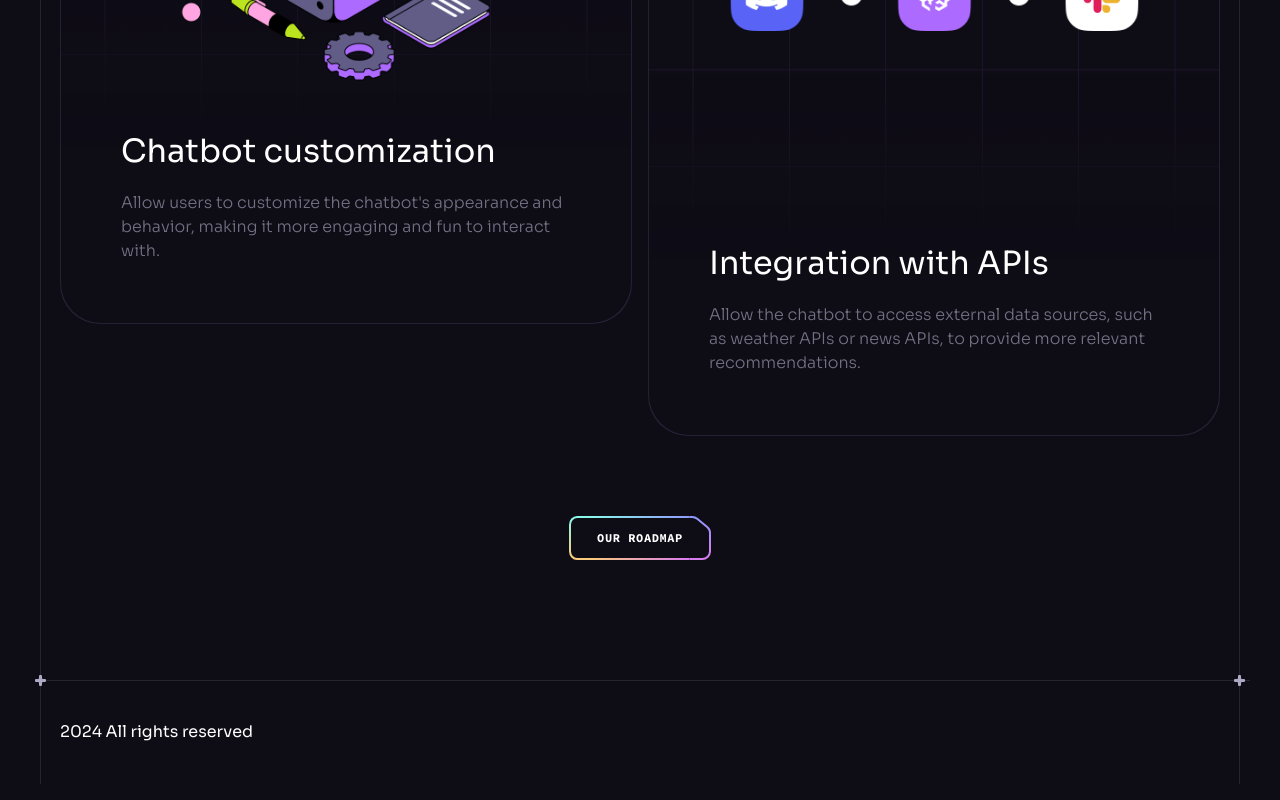
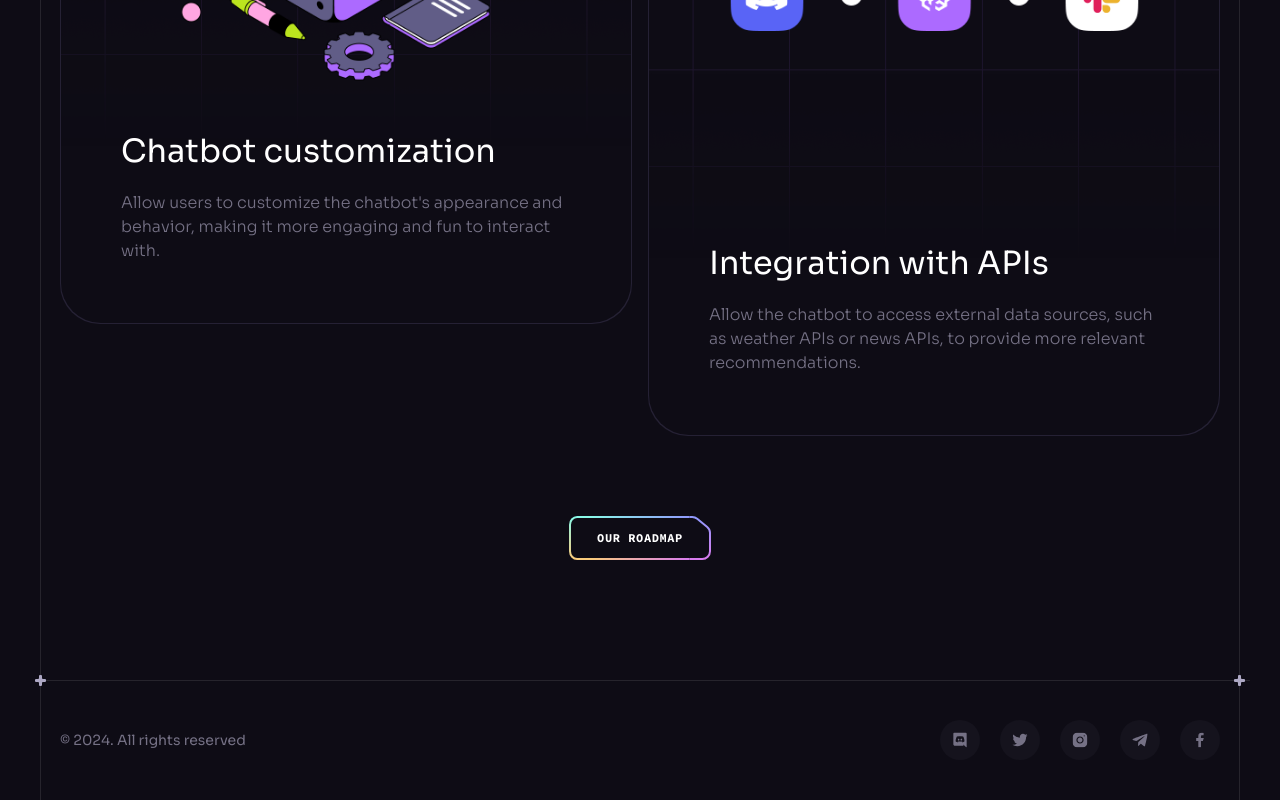
Before and after one commit to bviscosi/brainwave, a React (Vite) app: page / in a window 1280 px wide. Shown: the part 8421-9221 px from the top of the page. Built offline with nearby package versions, Linux system fonts and the light colour scheme.

Commit message:
Finish footer with links

```diff
--- a/src/components/Footer.jsx
+++ b/src/components/Footer.jsx
@@ -1,10 +1,24 @@
 import Section from "./Section";
+import { socials } from "../constants";
 
 const Footer = () => {
   return (
     <Section crosses className="!px-0 !py-10">
       <div className="container flex sm:justify-between justify-center items-center gap-10 max-sm:flex-col">
-        <p>{new Date().getFullYear()} All rights reserved</p>
+        <p className="caption text-n-4 lg:block">
+          © {new Date().getFullYear()}. All rights reserved
+        </p>
+        <ul className="flex gap-5 flex-wrap">
+          {socials.map((item) => (
+            <a
+              key={item.id}
+              href={item.url}
+              target="_blank"
+              className="flex items-center justify-center w-10 h-10 bg-n-7 rounded-full transition-colors hover:bg-n-6">
+              <img src={item.iconUrl} width={16} height={16} alt={item.title} />
+            </a>
+          ))}
+        </ul>
       </div>
     </Section>
   );
```
